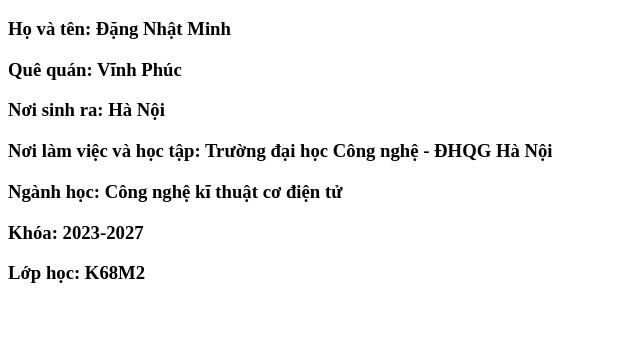
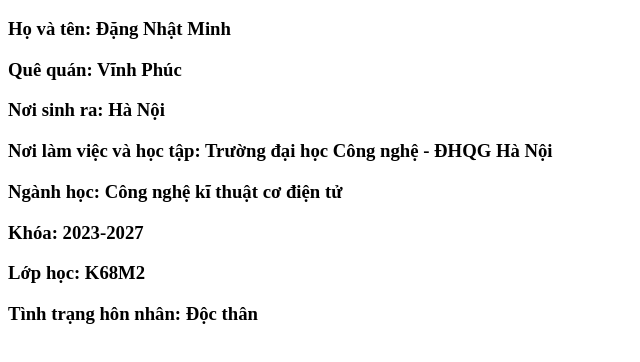
Before and after one commit to MilkyMinh/Du-an-thu-nghiem, a plain HTML site: page index.html in a window 1280 px wide. Shown: the part 336-698 px from the top of the page, without its empty margins (0-640 px from the left). Drawn offline with Linux system fonts and the light colour scheme.

Commit message:
Thu them lan 2

```diff
--- a/index.html
+++ b/index.html
@@ -18,5 +18,6 @@
     <h3>Ngành học: Công nghệ kĩ thuật cơ điện tử</h3>
     <h3>Khóa: 2023-2027</h3>
     <h3>Lớp học: K68M2</h3>
+    <h3>Tình trạng hôn nhân: Độc thân</h3>
   </body>
 </html>
```
